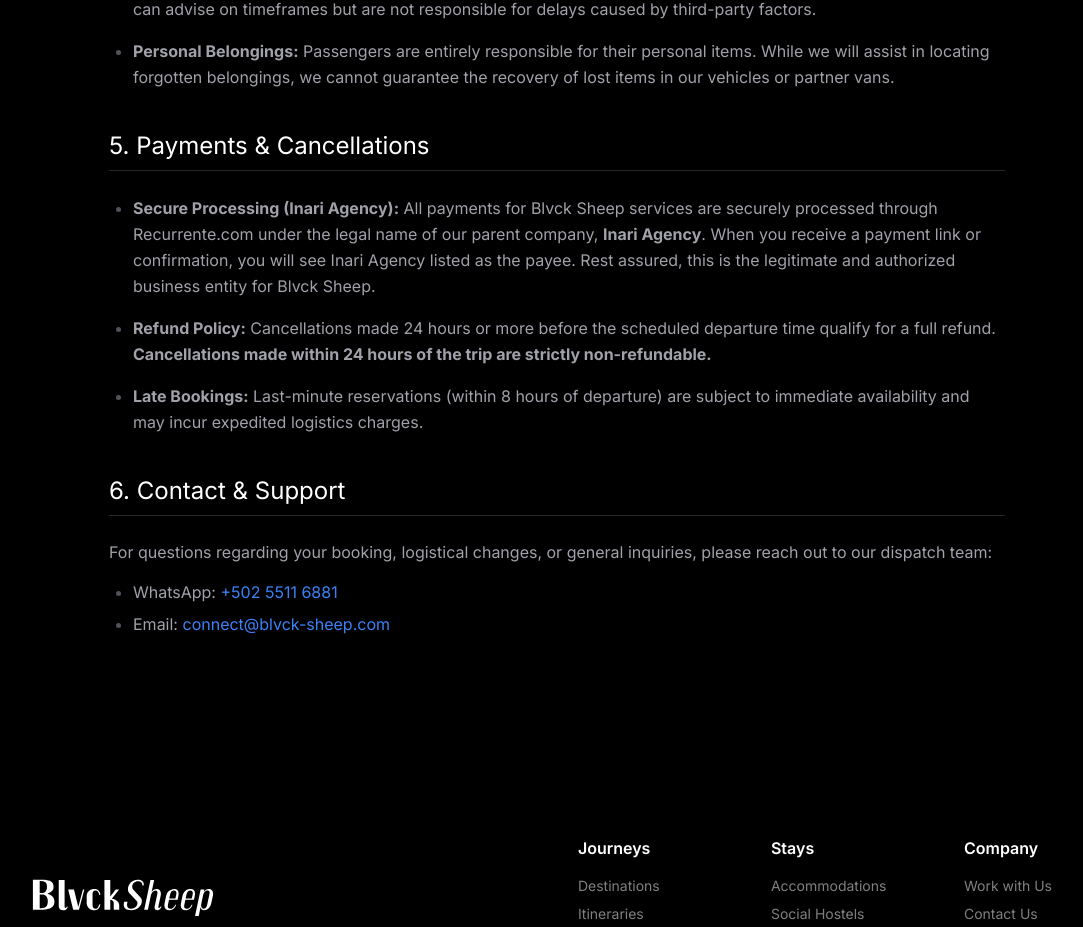
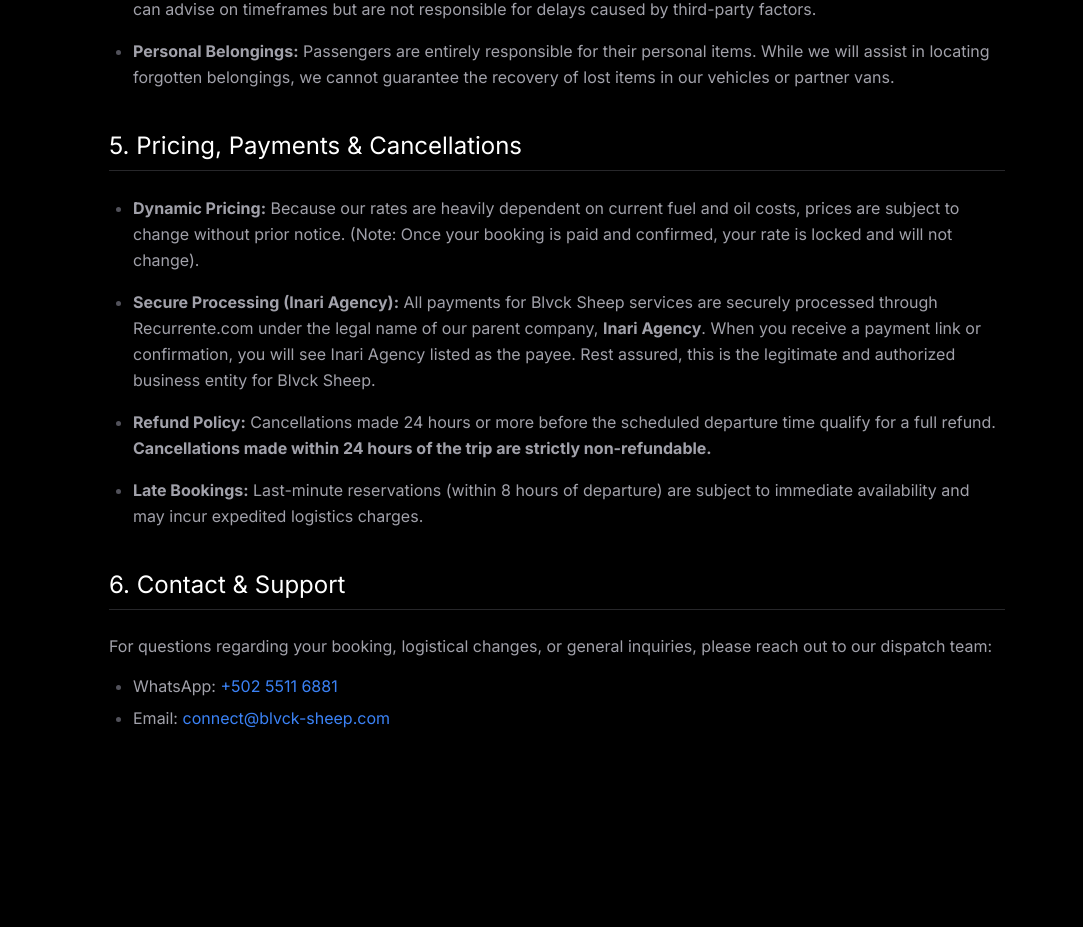
Before and after one commit to byron-rod/blvck-sheep, a Next.js app: page /terms-conditions in a window 1280 px wide. Shown: the part 2797-3724 px from the top of the page, without its empty margins (83-1166 px from the left). Built offline with nearby package versions, Linux system fonts and the light colour scheme.

Commit message:
last update of terms

```diff
--- a/src/app/terms-conditions/page.tsx
+++ b/src/app/terms-conditions/page.tsx
@@ -233,12 +233,18 @@
         </ul>
       </section>
 
-      {/* 5. Booking, Payments & Cancellations */}
+      {/* 5. Pricing, Payments & Cancellations */}
       <section className="mb-10">
         <h2 className="text-2xl font-normal mb-6 text-white border-b border-zinc-800 pb-2">
-          {activeLanguage === "en" ? "5. Payments & Cancellations" : "5. Pagos y Cancelaciones"}
+          {activeLanguage === "en" ? "5. Pricing, Payments & Cancellations" : "5. Precios, Pagos y Cancelaciones"}
         </h2>
         <ul className="list-disc pl-6 text-zinc-400 space-y-4 leading-relaxed marker:text-zinc-600">
+          <li>
+            <strong>{activeLanguage === "en" ? "Dynamic Pricing:" : "Precios Dinámicos:"}</strong>{" "}
+            {activeLanguage === "en"
+              ? "Because our rates are heavily dependent on current fuel and oil costs, prices are subject to change without prior notice. (Note: Once your booking is paid and confirmed, your rate is locked and will not change)."
+              : "Debido a que nuestros precios se basan en el estado actual del petróleo y los combustibles, las tarifas pueden cambiar sin previo aviso. (Nota: Una vez que tu reserva esté pagada y confirmada, tu tarifa queda asegurada y no cambiará)."}
+          </li>
           <li>
             <strong>{activeLanguage === "en" ? "Secure Processing (Inari Agency):" : "Procesamiento Seguro (Inari Agency):"}</strong>{" "}
             {activeLanguage === "en"
```
